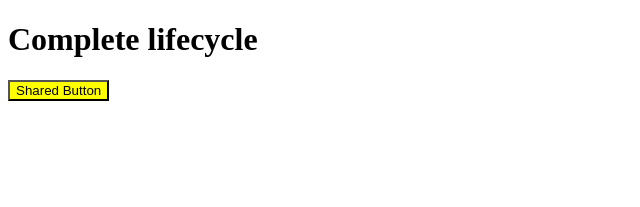
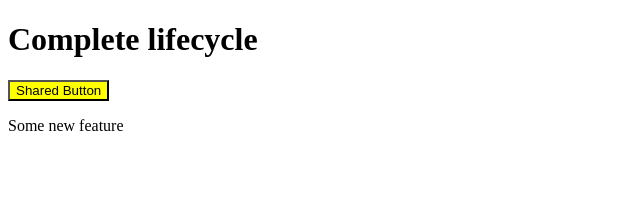
Before and after one commit to Niru1pam2/lifecycle, a React (Vite) app in the folder apps/customer-portal/: page / in a window 1280 px wide. Shown: the top 207 px of the page, without its empty margins (0-640 px from the left). Built offline with nearby package versions, Linux system fonts and the light colour scheme.

Commit message:
feat: new feature added

```diff
--- a/apps/customer-portal/src/App.tsx
+++ b/apps/customer-portal/src/App.tsx
@@ -10,6 +10,7 @@ function App() {
           alert(formatCurrency(123456.78));
         }}
       />
+      <p>Some new feature</p>
     </>
   );
 }
```
Also changed, not shown: 1 other file (tests, documents, lock files or other folders).
